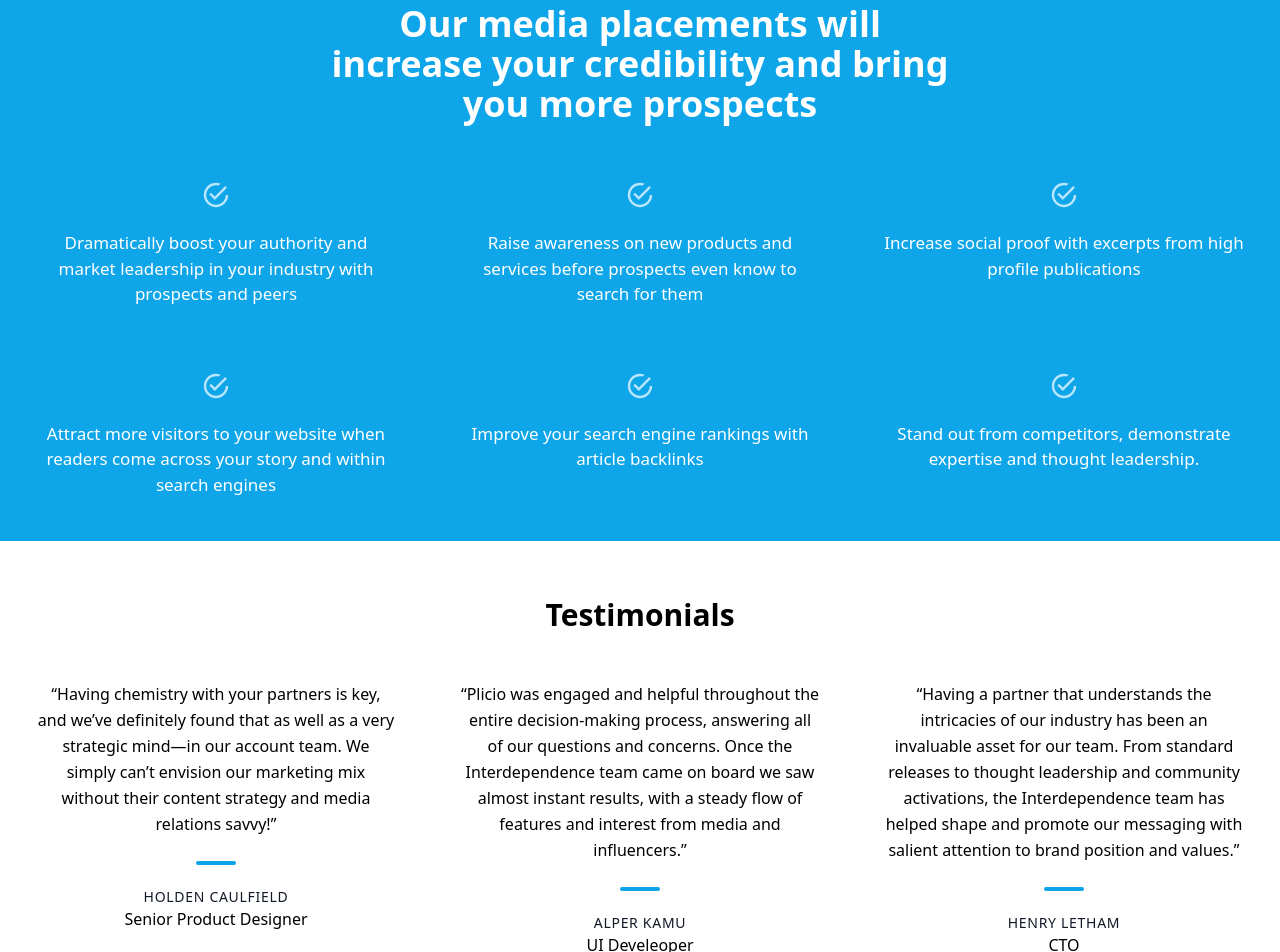
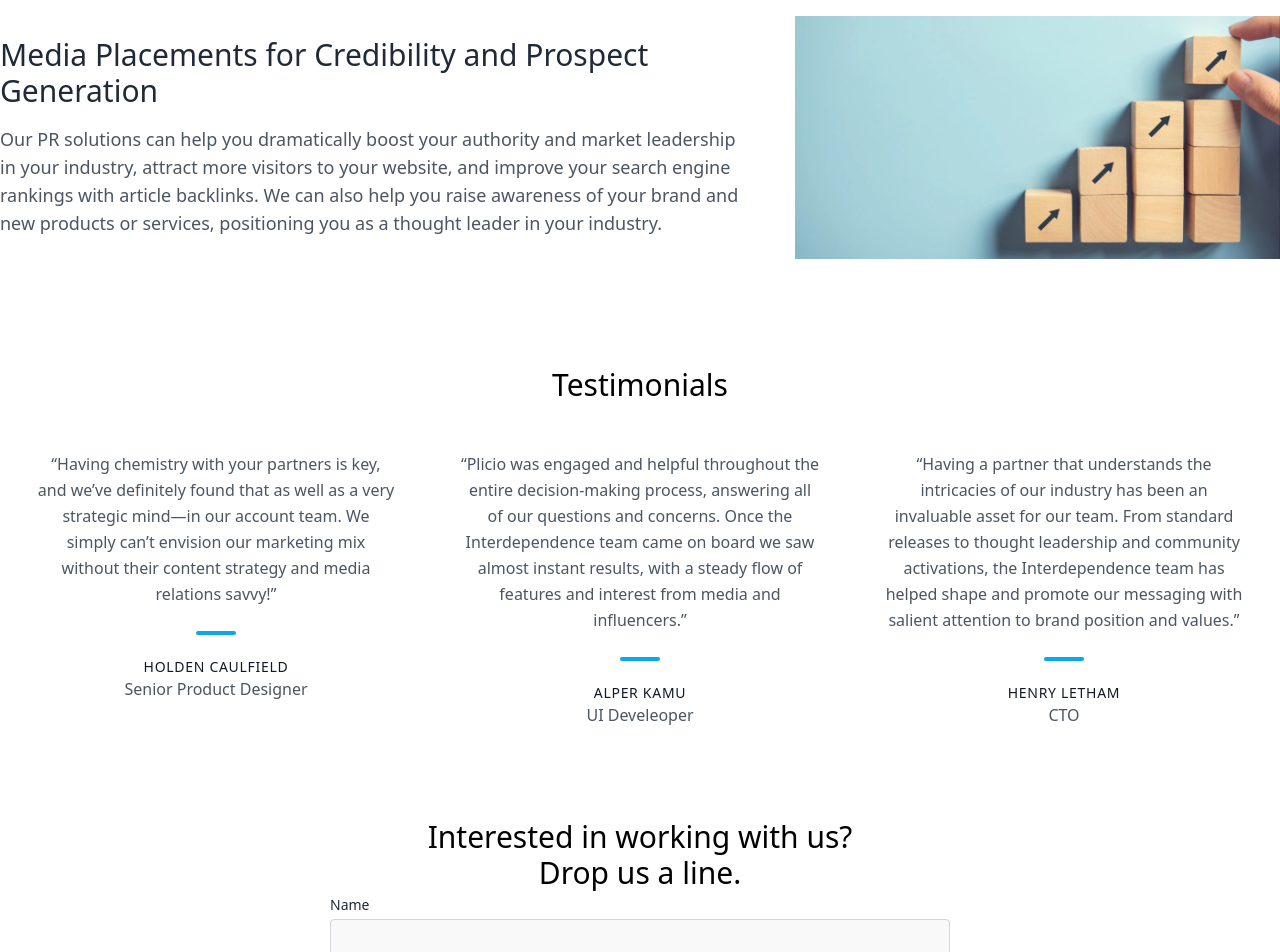
Before and after one commit to appzaib/Pliocio, a Next.js app: page / in a window 1280 px wide. Shown: the part 1480-2432 px from the top of the page. Built offline with nearby package versions, Linux system fonts and the light colour scheme.

Commit message:
Update Media Placement Section

```diff
--- a/pages/index.js
+++ b/pages/index.js
@@ -22,13 +22,13 @@ export default function Home() {
           className="lg:h-[75vh] w-full object-cover"
           alt=""
         />
-        <h2 className="lg:w-3/4 mx-auto text-center lg:text-3xl text-xl pt-7 tracking-wide text-slate-700 sm:text-2xl md:text-xl">
+        <h2 className="lg:w-3/4 mx-auto text-center lg:text-3xl text-xl pt-7 tracking-wide text-gray-800 sm:text-2xl md:text-xl">
           We position companies for market success and create awareness among
           their high-value audiences.
         </h2>
       </div>
 
-      <section className="py-7">
+      <section className="py-8">
         <div className="container mx-auto">
           <h2 className="text-3xl font-bold text-center mb-6 text-sky-800">
             Our Services
@@ -128,7 +128,7 @@ export default function Home() {
         </div>
       </section>
 
-      <section className="bg-sky-500">
+      {/* <section className="bg-[#849DE2]">
         <div className="text-center container px-5 py-7 mx-auto text-white">
           <h1 className="lg:w-1/2 lg:text-4xl text-2xl pb-2 font-semibold mx-auto">
             Our media placements will increase your credibility and bring you
@@ -202,14 +202,43 @@ export default function Home() {
             </div>
           </div>
         </div>
+      </section> */}
+      <section className="py-8">
+        <div className="container mx-auto">
+          <div className="flex flex-col md:flex-row items-center">
+            <img
+              src="result-driven.webp"
+              alt="result-driven"
+              className="w-full md:hidden"
+            />
+            <div className="w-full md:w-7/12">
+              <h2 className="text-2xl md:text-3xl font-medium mb-4 text-gray-800">
+                Media Placements for Credibility and Prospect Generation
+              </h2>
+              <p className="text-base md:text-lg leading-relaxed text-gray-600">
+                Our PR solutions can help you dramatically boost your authority
+                and market leadership in your industry, attract more visitors to
+                your website, and improve your search engine rankings with
+                article backlinks. We can also help you raise awareness of your
+                brand and new products or services, positioning you as a thought
+                leader in your industry.
+              </p>
+            </div>
+            <img
+              src="result-driven.webp"
+              alt="result"
+              className="hidden md:block w-full md:w-5/12 md:pl-12"
+            />
+          </div>
+        </div>
       </section>
 
-      <section className="py-7">
-        <div className="container px-5 py-7 mx-auto">
-          <h2 className="text-center text-3xl font-semibold pb-8">
+      <section className="py-12">
+        <div className="container px-5 pt-7 mx-auto">
+          <h2 className="text-center text-3xl font-medium pb-8">
             Testimonials
           </h2>
-          <div className="flex flex-wrap -m-4">
+          <div className="flex flex-wrap -m-4 text-gray-600">
             <div className="lg:w-1/3 lg:mb-0 mb-6 p-8">
               <div className="h-full text-center">
                 <p className="leading-relaxed">
@@ -263,8 +292,8 @@ export default function Home() {
       </section>
       <section className="relative">
         <div className="container px-5 py-7 mx-auto">
-          <div className="flex flex-col text-center w-full mb-8">
-            <h1 className="sm:text-3xl text-2xl font-medium title-font mb-1">
+          <div className="flex flex-col text-center w-full">
+            <h1 className="sm:text-3xl text-2xl font-medium title-font">
               Interested in working with us? <br /> Drop us a line.
             </h1>
           </div>
```
